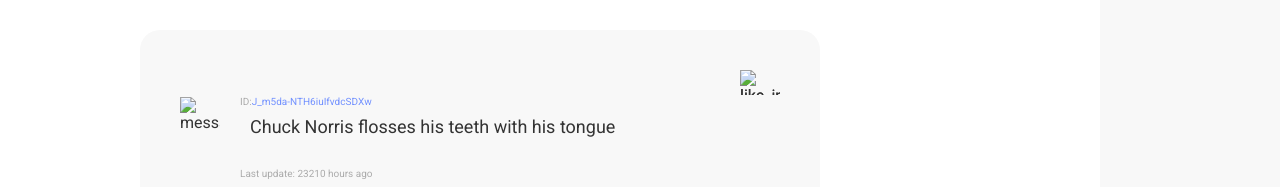
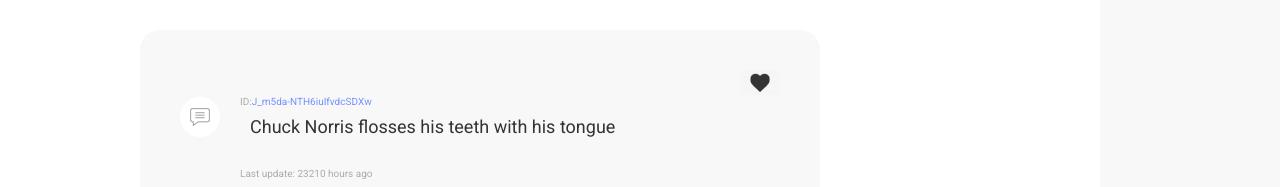
Before and after one commit to chegevika/myappChakNorris, a plain HTML site: page index.html in a window 1280 px wide. Shown: the part 452-639 px from the top of the page. Drawn offline with Linux system fonts and the light colour scheme.

Commit message:
Update index.html

```diff
--- a/index.html
+++ b/index.html
@@ -41,10 +41,10 @@
             <button class="joke_search_btn">Get a joke</button>
 
             <div id="main_joke">
-                <img id="logo" src="Group 1.png" alt="message_img">
+                <img id="logo" src="img/Group 1.png" alt="message_img">
 
-                <img id="like_btn_red" src="like_red.jpg"  alt="like_img">
-                <img id="like_btn" src="like.jpg" alt="like_img">
+                <img id="like_btn_red" src="img/like_red.jpg"  alt="like_img">
+                <img id="like_btn" src="img/like.jpg" alt="like_img">
 
                  <h4 class="id">ID:<span>J_m5da-NTH6iuIfvdcSDXw</span></h4>
 
```
